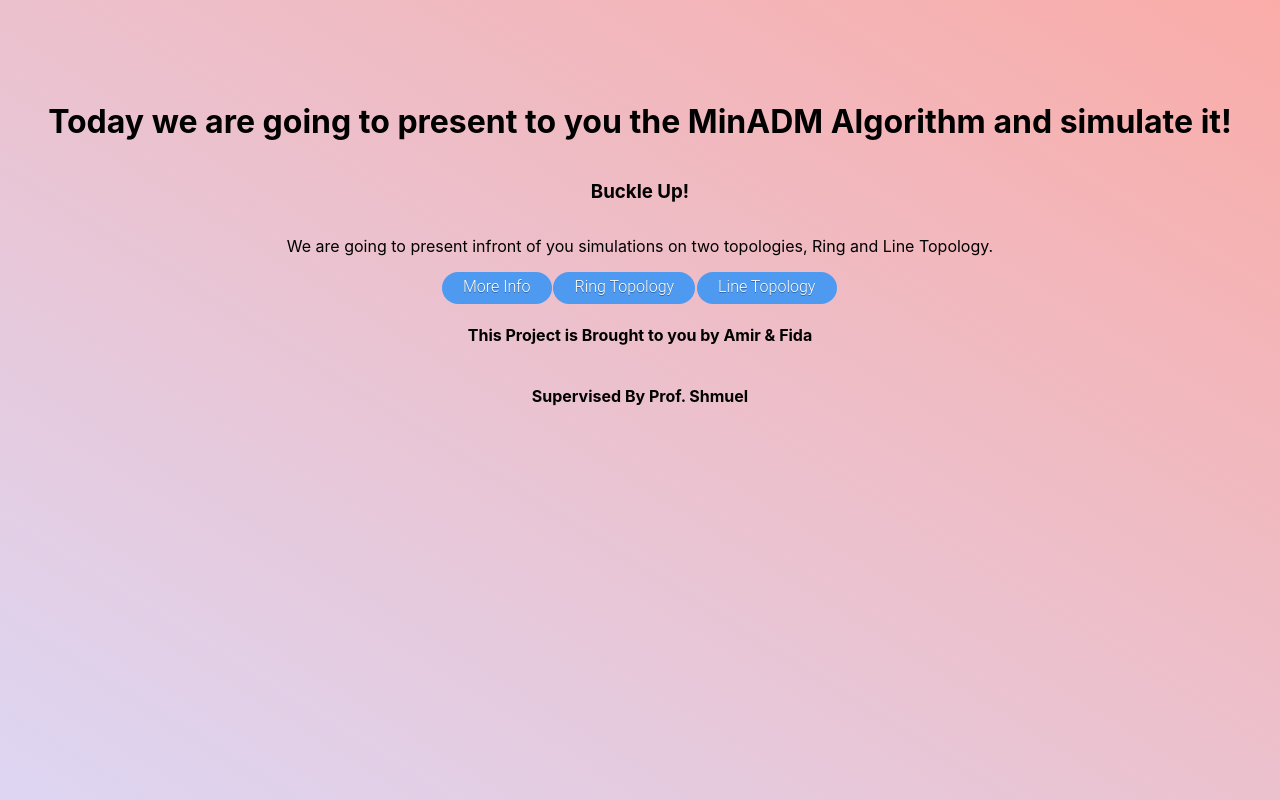
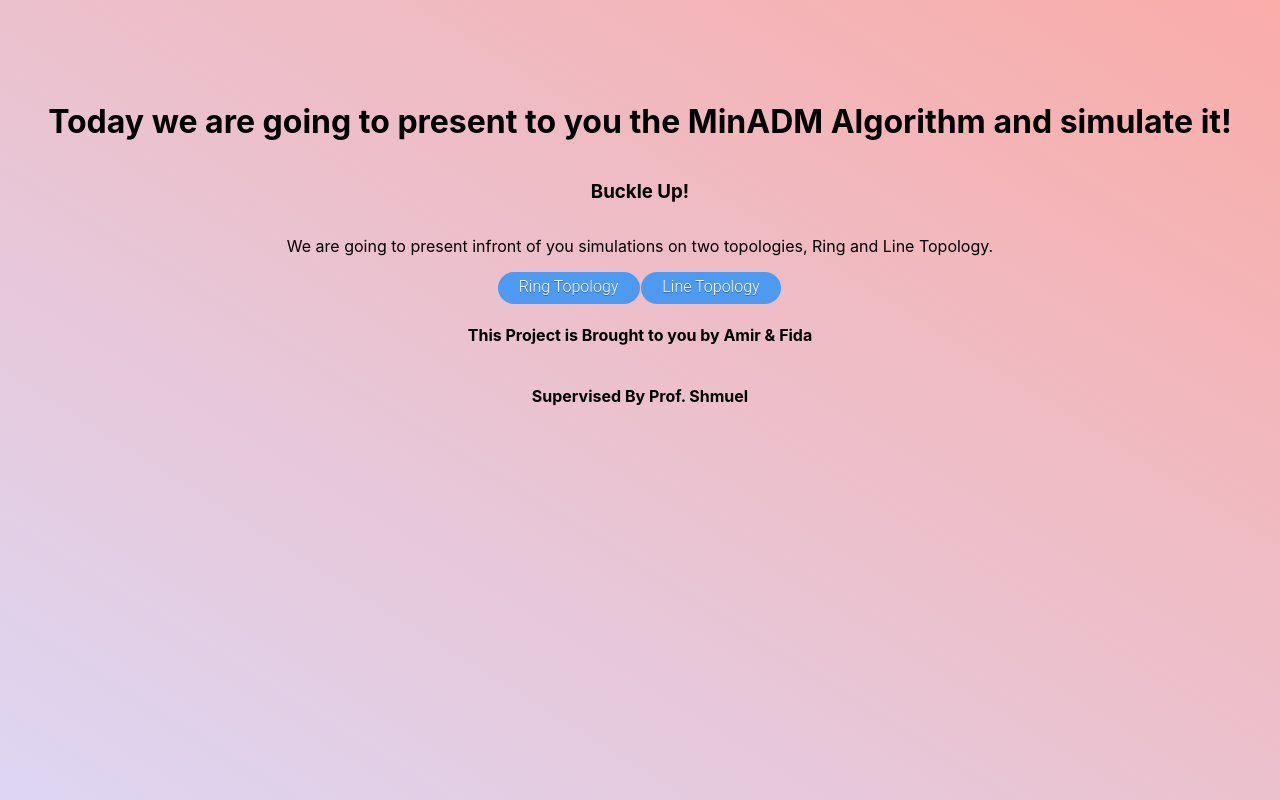
Before and after one commit to AmirAmArA/Final-Project-, a React (Create React App) app: page / in a window 1280 px wide. Built offline with nearby package versions, Linux system fonts and the light colour scheme.

Commit message:
deleted more info button

```diff
--- a/src/Components/Home.js
+++ b/src/Components/Home.js
@@ -15,8 +15,6 @@ export default class Home extends Component {
           topologies, Ring and Line Topology.
         </p>
         <div>
-          <Link to="/" className="generalButton"> More Info</Link>
-
           <Link to="/Ring" className="generalButton"> Ring Topology</Link>
 
           <Link to="/Line" className="generalButton"> Line Topology</Link>
```
